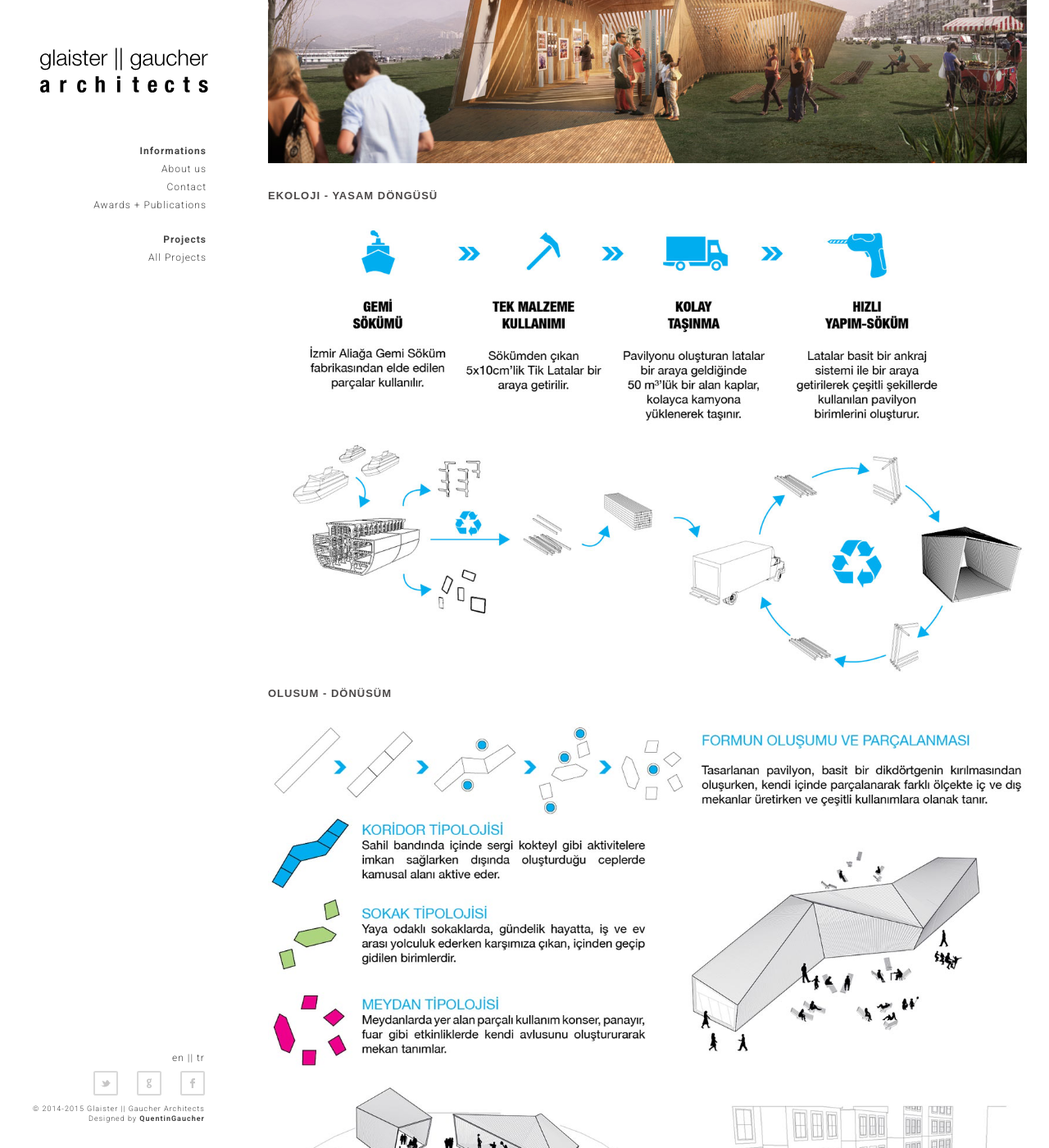
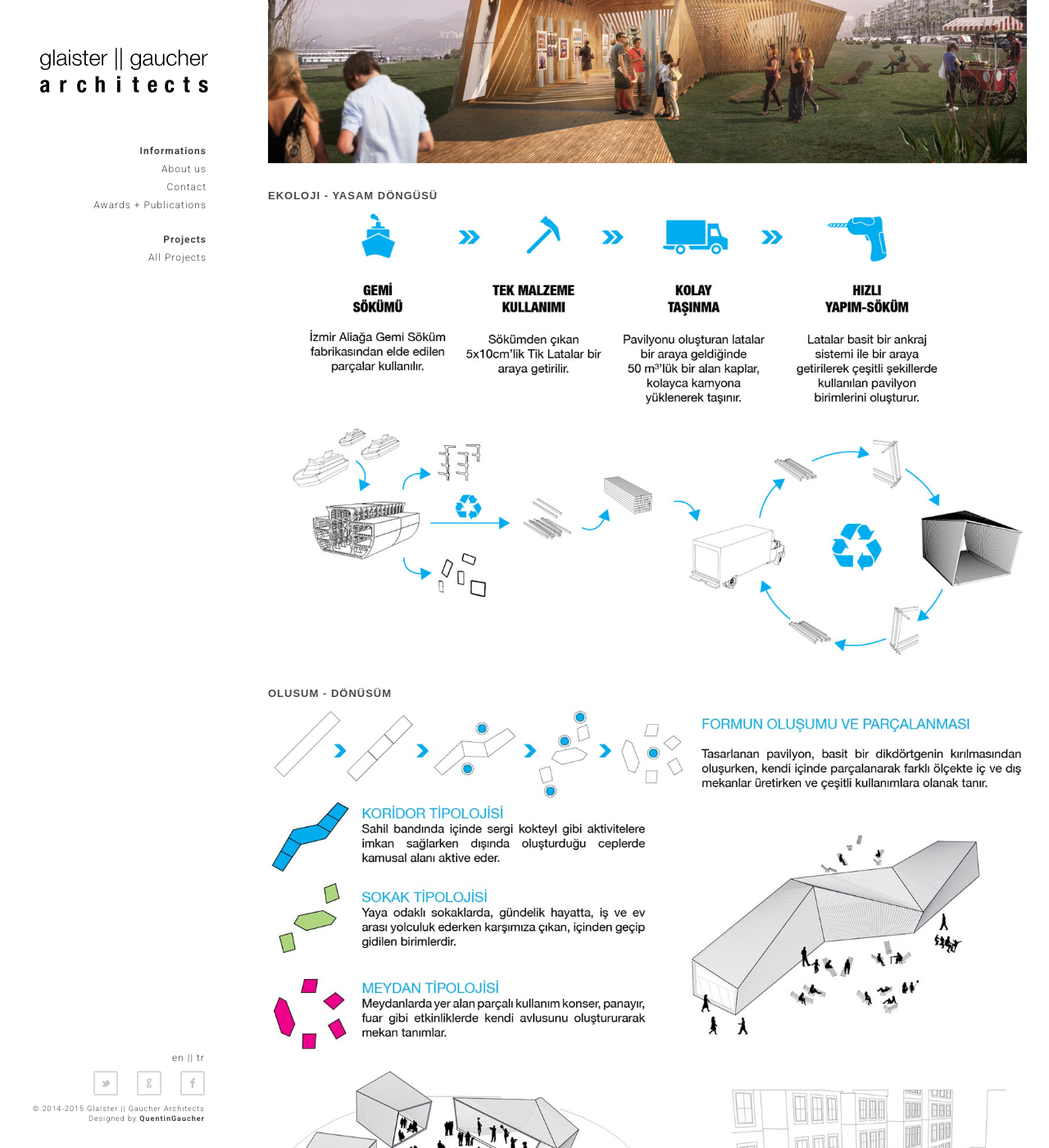
Before and after one commit to glaistergaucher/glaistergaucher.github.io, a Jekyll site: the page built from en/GGA-Izmir-Design-Corridors.html, in a window 1280 px wide and 1400 px high, scrolled down 507 px. Shown: the whole window at 82% size. Built offline with Jekyll 4.4.1, drawn with Linux system fonts in a browser that asks for light colours; Markdown is read by kramdown in place of the engine named in the settings.

Commit message:
updated css

```diff
--- a/css/main.css
+++ b/css/main.css
@@ -272,6 +272,7 @@
 .main .work{
     display: none;
     width: 33.33333333333333%;
+    max-width: 466px;
     height: auto;
     float: left;
     position: relative;
@@ -458,7 +459,6 @@
     font-style: italic;
     line-height: 0px;
     margin-bottom: 0px;
-    margin-left: 5px;
     display: inline;
 }
 
@@ -468,7 +468,8 @@
     font-family: "raleway-semibold", arial;
     font-weight: bold;
     line-height: 28px;
-    margin-bottom: 20px;
+    margin-top: 20px;
+    margin-bottom: 0px;
 }
 
 .content h5{
@@ -479,6 +480,7 @@
     font-size: 11px;
     line-height: 0px;
     margin-bottom: 0px;
+    margin-right: 5px;
     display: inline;
 }
 
@@ -704,6 +706,7 @@
 }
 .content{
     width: 100%;
+    max-width: 1300px;
     color: #4b4848;
     font-family: "Roboto", "Avenir-Light", "Arial", sans-serif;
     font-size: 13px;
```
